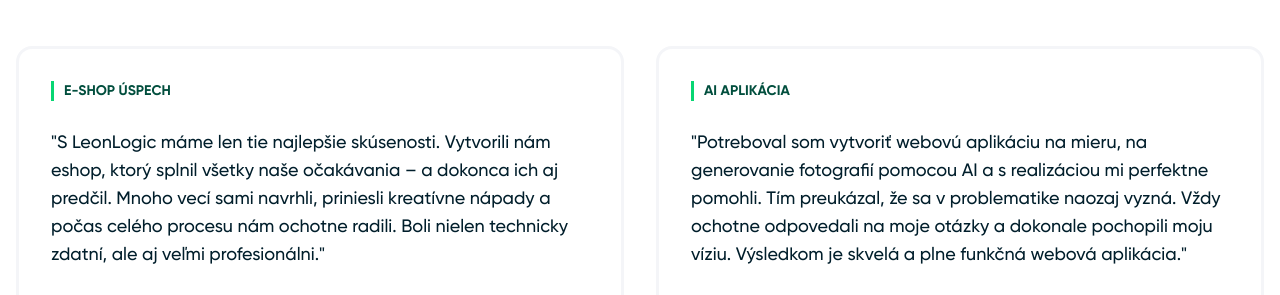
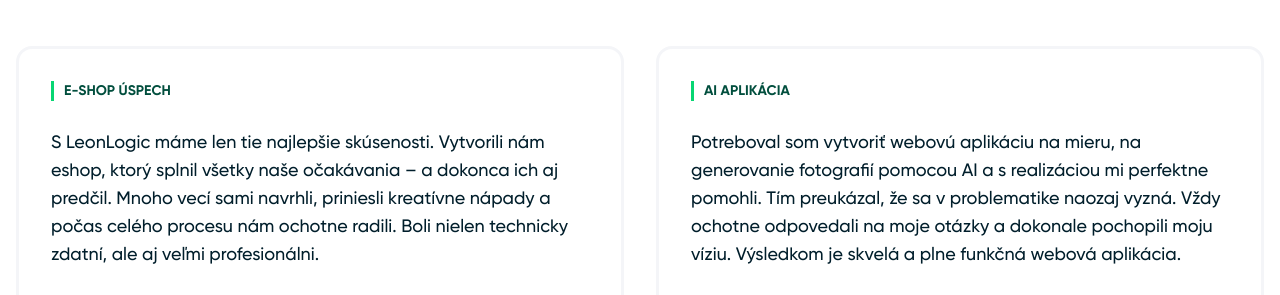
Before and after one commit to roni836/leonlogic, a Next.js app: page /faq in a window 1280 px wide. Shown: the part 2106-2401 px from the top of the page. Built offline with nearby package versions, Linux system fonts and the light colour scheme; no server answers.

Commit message:
new changes updated

```diff
--- a/components/ClientsFeedbackSlider.tsx
+++ b/components/ClientsFeedbackSlider.tsx
@@ -74,7 +74,7 @@ const ClientsFeedbackSlider = () => {
                         <h3 className="mb-7 border-s-[3px] border-secondary ps-2.5 text-sm font-bold uppercase text-success dark:text-secondary">E-shop úspech
                         </h3>
                         <p className="mb-7 text-lg dark:text-white">
-                            "S LeonLogic máme len tie najlepšie skúsenosti. Vytvorili nám eshop, ktorý splnil všetky naše očakávania – a dokonca ich aj predčil. Mnoho vecí sami navrhli, priniesli kreatívne nápady a počas celého procesu nám ochotne radili. Boli nielen technicky zdatní, ale aj veľmi profesionálni."
+                            S LeonLogic máme len tie najlepšie skúsenosti. Vytvorili nám eshop, ktorý splnil všetky naše očakávania – a dokonca ich aj predčil. Mnoho vecí sami navrhli, priniesli kreatívne nápady a počas celého procesu nám ochotne radili. Boli nielen technicky zdatní, ale aj veľmi profesionálni.
                         </p>
                         <div className="flex gap-2.5">
                             <div className="h-12 w-12 flex-none overflow-hidden rounded-full">
@@ -99,7 +99,7 @@ const ClientsFeedbackSlider = () => {
                             AI aplikácia
                         </h3>
                         <p className="mb-7 text-lg dark:text-white">
-                            "Potreboval som vytvoriť webovú aplikáciu na mieru, na generovanie fotografií pomocou AI a s realizáciou mi perfektne pomohli. Tím preukázal, že sa v problematike naozaj vyzná. Vždy ochotne odpovedali na moje otázky a dokonale pochopili moju víziu. Výsledkom je skvelá a plne funkčná webová aplikácia."
+                            Potreboval som vytvoriť webovú aplikáciu na mieru, na generovanie fotografií pomocou AI a s realizáciou mi perfektne pomohli. Tím preukázal, že sa v problematike naozaj vyzná. Vždy ochotne odpovedali na moje otázky a dokonale pochopili moju víziu. Výsledkom je skvelá a plne funkčná webová aplikácia.
                         </p>
                         <div className="flex gap-2.5">
                             <div className="h-12 w-12 flex-none overflow-hidden rounded-full">
@@ -124,7 +124,7 @@ const ClientsFeedbackSlider = () => {
                             Virtuálne sídlo
                         </h3>
                         <p className="mb-7 text-lg dark:text-white">
-                            "Potrebovali sme systém pre správu virtuálnych sídiel s online evidenciou pošty. Leonlogic nám vytvoril web, kde klienti môžu sledovať doručené zásielky a prezerať dokumenty 24/7. Predtým sme museli každému volať o novej pošte, teraz sa všetko eviduje automaticky. Ušetrilo nám to množstvo času a klienti sú spokojní s prehľadom."
+                            Potrebovali sme systém pre správu virtuálnych sídiel s online evidenciou pošty. Leonlogic nám vytvoril web, kde klienti môžu sledovať doručené zásielky a prezerať dokumenty 24/7. Predtým sme museli každému volať o novej pošte, teraz sa všetko eviduje automaticky. Ušetrilo nám to množstvo času a klienti sú spokojní s prehľadom.
                         </p>
                         <div className="flex gap-2.5">
                             <div className="h-12 w-12 flex-none overflow-hidden rounded-full">
```
